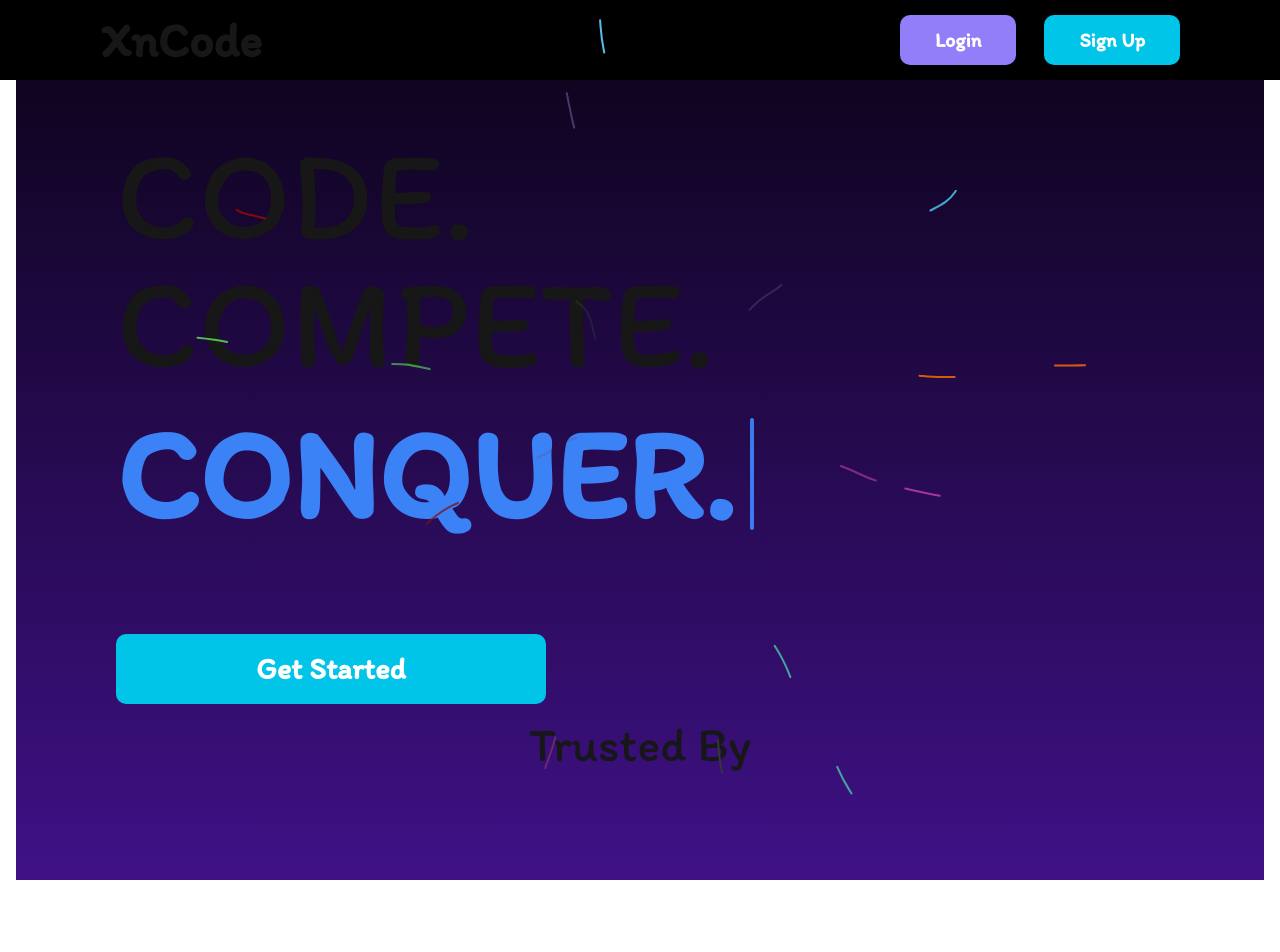
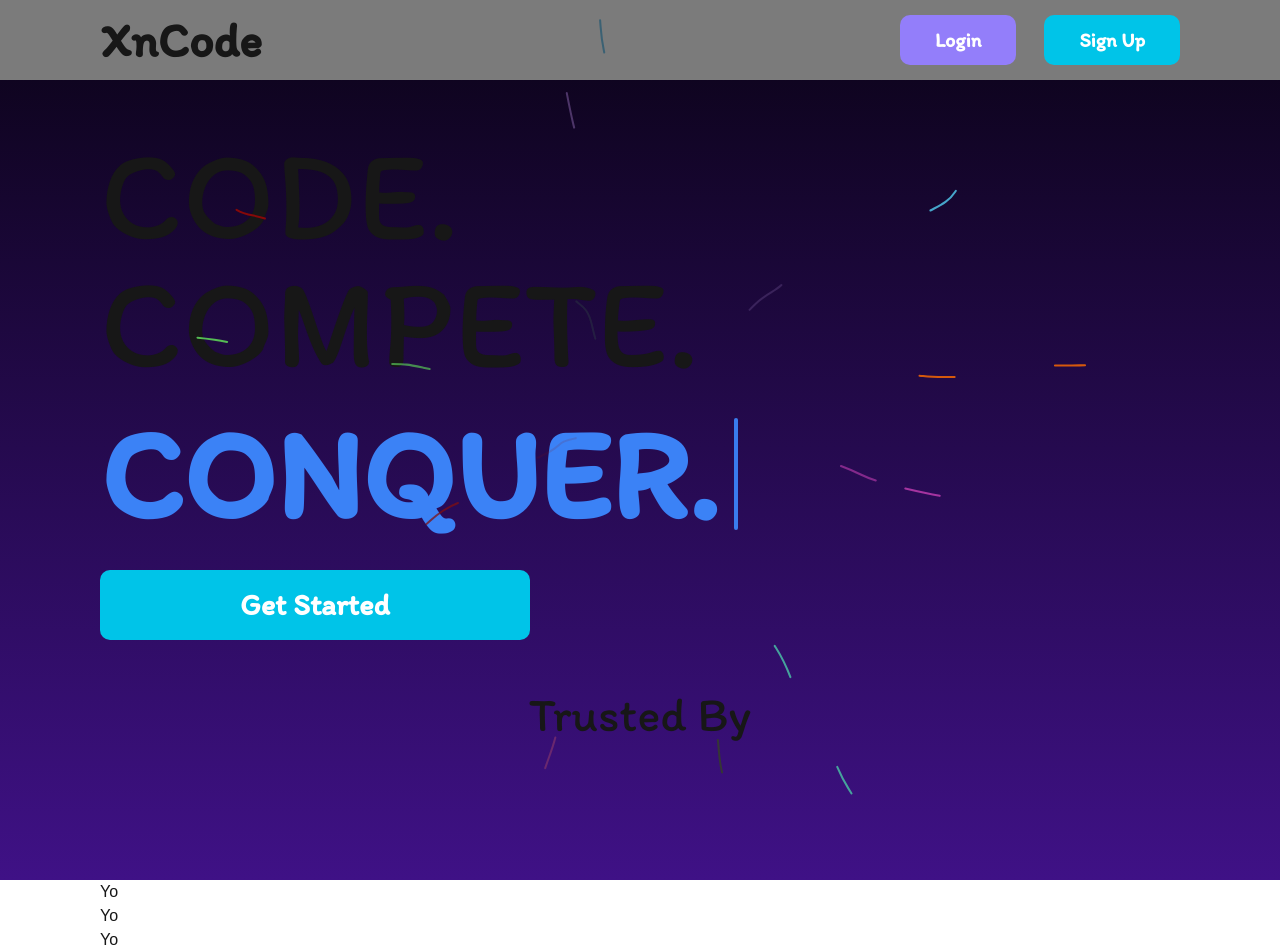
Before and after one commit to GulshanJha00/XnCode, a Next.js app: page / in a window 1280 px wide. Before the commit the page ends 880 px from the top, so only its background shows below. Built offline with nearby package versions, Linux system fonts and the light colour scheme; a web font is replaced by a local one.

Commit message:
navbar error fixed

```diff
--- a/src/app/page.tsx
+++ b/src/app/page.tsx
@@ -4,7 +4,7 @@ import Homepage from "./pages/Homepage";
 export default function Home() {
   return (
       <div className="">
-        <BackgroundLines className="flex items-center justify-center w-full flex-col px-4">
+        <BackgroundLines className="flex items-center justify-center w-full flex-col px-4 z-10">
 
         <Homepage />
 
--- a/src/app/pages/Homepage.tsx
+++ b/src/app/pages/Homepage.tsx
@@ -9,7 +9,7 @@ const Homepage = () => {
     },
   ];
   return (
-    <div className="px-[100px] space-y-96 w-full pt-[50px] h-screen bg-gradient-to-b from-[#0F0420] to-[#3F1186]">
+    <div className="px-[100px] w-screen pt-[50px] h-screen bg-gradient-to-b from-[#0F0420] to-[#3F1186]">
       <div
         className="h-full text-9xl"
         style={{
@@ -28,16 +28,23 @@ const Homepage = () => {
               padding: "20px 140px",
               fontSize: "30px",
               color: "#fff",
+              position: "absolute",
               display: "inline-block",
               textAlign: "center",
               textDecoration: "none",
             }}
           />
         </div>
-        <h1 className="text-5xl text-center mt-4">Trusted By</h1>
+        <h1 className="text-5xl text-center mt-36">Trusted By</h1>
         <div>
 
         </div>
+      </div>
+
+      <div>
+        <h1>Yo</h1>
+        <h1>Yo</h1>
+        <h1>Yo</h1>
       </div>
     </div>
   );
--- /dev/null
+++ b/src/app/pages/Navbar.css
@@ -0,0 +1,3 @@
+.navbg{
+    background-color: rgba(41, 41, 41, 0.615);
+}
--- a/src/app/pages/Navbar.tsx
+++ b/src/app/pages/Navbar.tsx
@@ -1,8 +1,8 @@
 import Button from "@/components/Button"
+import "./Navbar.css"
 const Navbar = () => {
   return (
-    <div className='bg-[#000000] sticky h-20 w-full z-11 top-0 flex justify-between items-center'
-
+    <div className='navbg sticky h-20 w-full z-20 top-0 flex justify-between items-center'
     >
       <h1 className="text-5xl pl-[100px] font-serif"
          style={{
@@ -19,6 +19,7 @@ const Navbar = () => {
             backgroundColor: '#937EFA',
             padding: '13px 35px',
             color: '#fff',
+
           }}
         />
         <Button
--- a/src/components/Button.tsx
+++ b/src/components/Button.tsx
@@ -14,6 +14,7 @@ const Button = (props: Props) => {
         fontSize: "20px",
         borderRadius: "10px",
         fontFamily: "Itim",
+        cursor: "pointer",
         ...props.style,
       }}
       href={`${props.link}`}>{props.name}</Link>
```
